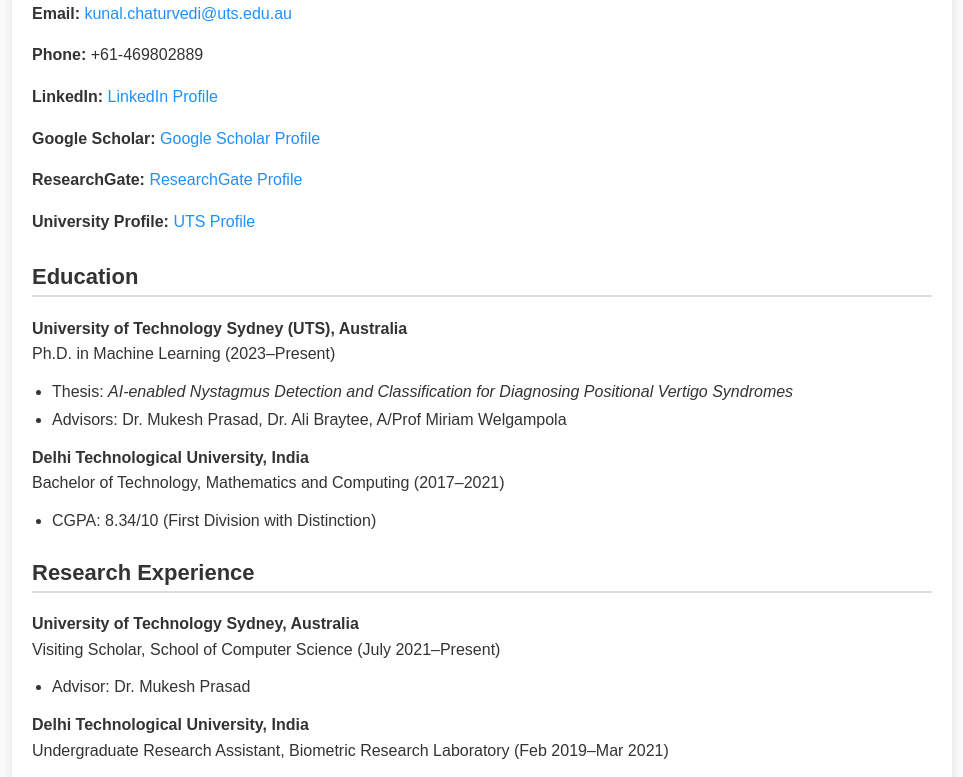
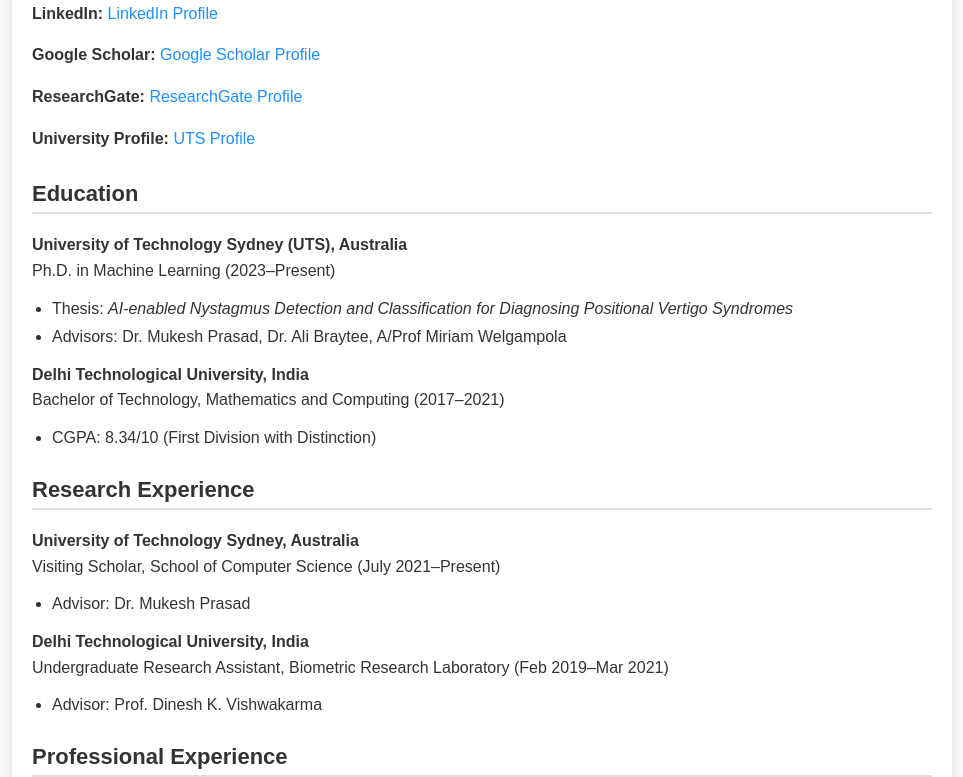
Before and after one commit to KunalChaturvedi28/kunalchaturvedi28.github.io, a plain HTML site: page index.html in a window 1280 px wide. Shown: the part 114-891 px from the top of the page, without its empty margins (158-1121 px from the left). Drawn offline with Linux system fonts and the light colour scheme.

Commit message:
Update index.html

```diff
--- a/index.html
+++ b/index.html
@@ -59,8 +59,6 @@
 <div class="container">
     <h1>Kunal Chaturvedi</h1>
     <div class="contact">
-        <p><strong>Email:</strong> <a href="mailto:kunal.chaturvedi@uts.edu.au">kunal.chaturvedi@uts.edu.au</a></p>
-        <p><strong>Phone:</strong> +61-469802889</p>
         <p><strong>LinkedIn:</strong> <a href="https://www.linkedin.com/in/kunal-chaturvedi-207241196/" target="_blank">LinkedIn Profile</a></p>
         <p><strong>Google Scholar:</strong> <a href="https://scholar.google.com.au/citations?user=nS_tLB0AAAAJ&hl=en" target="_blank">Google Scholar Profile</a></p>
         <p><strong>ResearchGate:</strong> <a href="https://www.researchgate.net/profile/Kunal-Chaturvedi" target="_blank">ResearchGate Profile</a></p>
```
